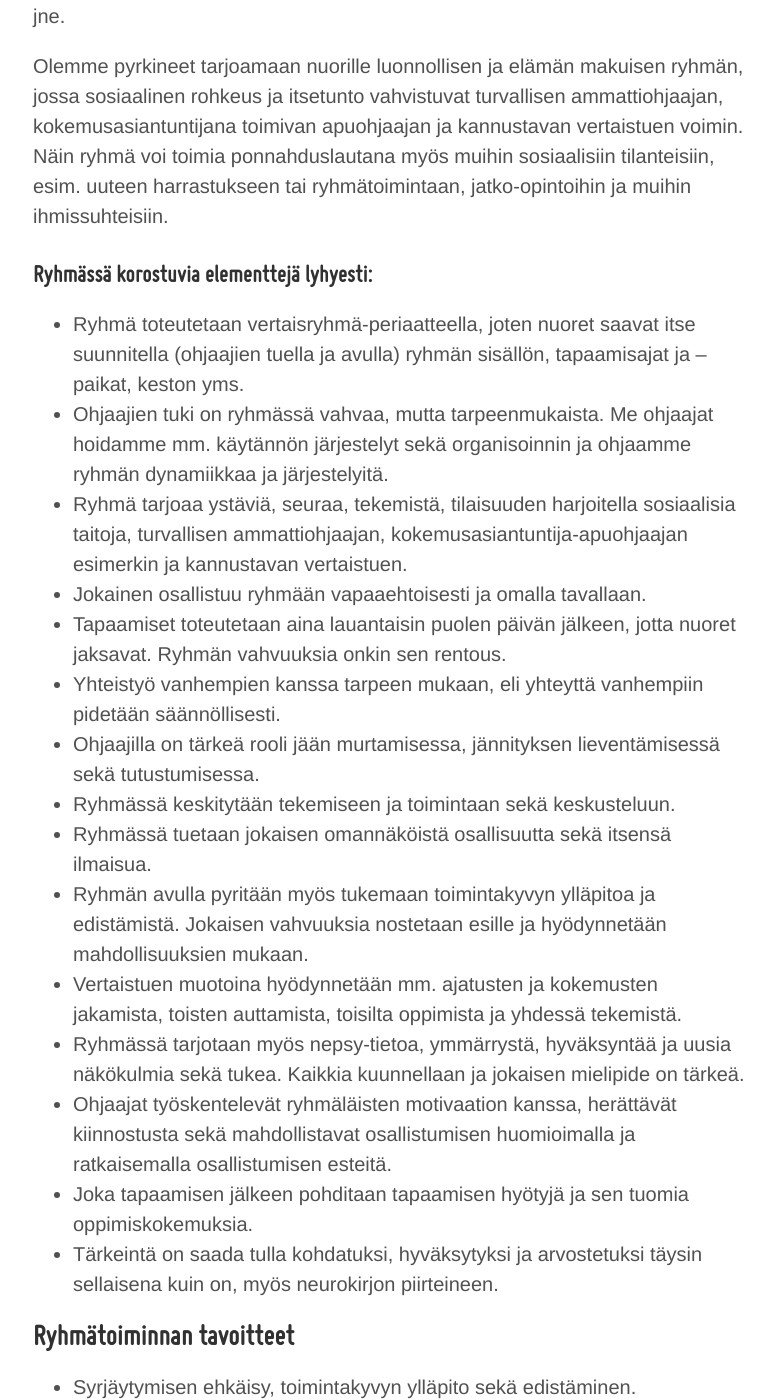
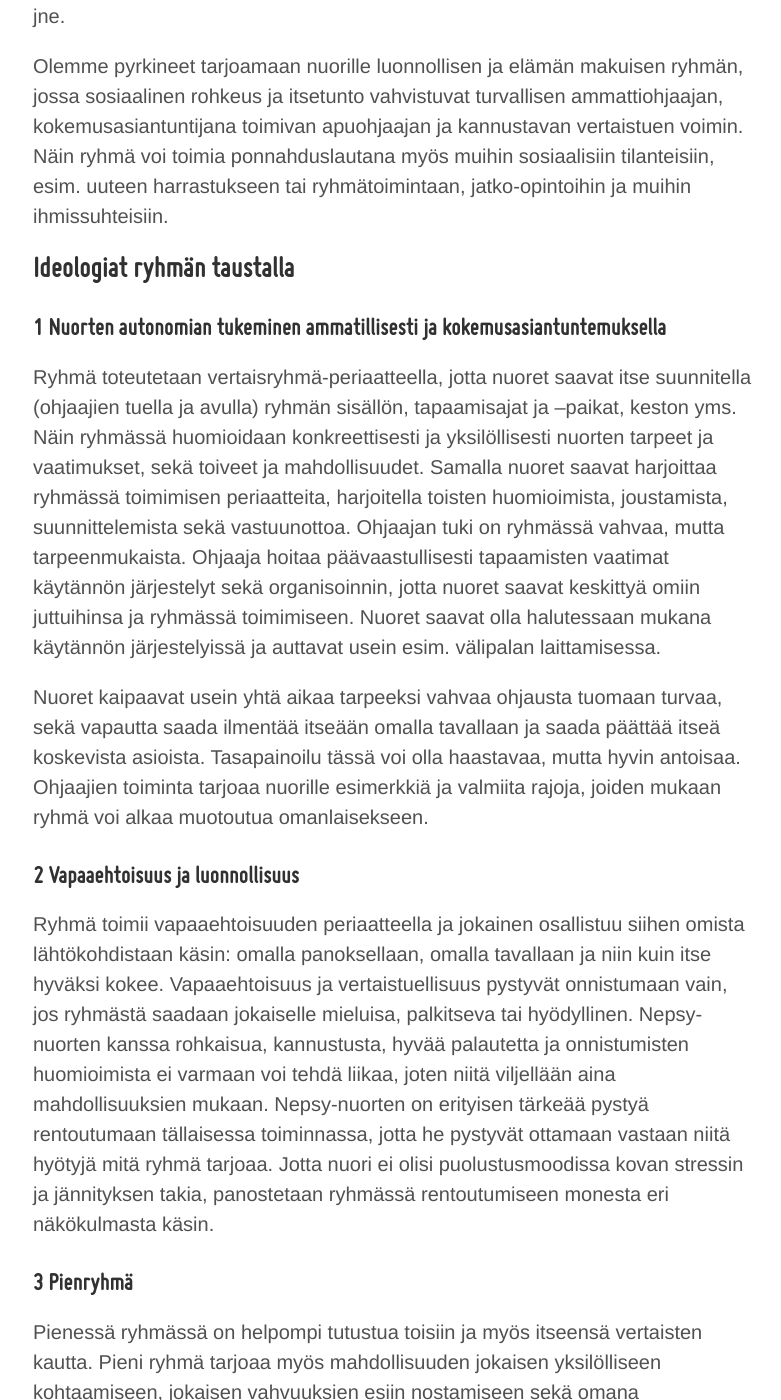
Before and after one commit to niinapiira/neppari.net, a Jekyll site: the page built from _posts/2023-08-04-ammatillisesti-ohjattu-vertaistukiryhma-nuorille.md, in a window 1280 px wide and 1400 px high, scrolled down 4713 px. Shown: the whole window, without its empty margins (247-1028 px from the left). Built offline with Jekyll 4.4.1, drawn with Linux system fonts in a browser that asks for light colours; some of the changed text lies outside the part shown.

Commit message:
Update 2023-08-04-ammatillisesti-ohjattu-vertaistukiryhma-nuorille.md

```diff
--- a/_posts/2023-08-04-ammatillisesti-ohjattu-vertaistukiryhma-nuorille.md
+++ b/_posts/2023-08-04-ammatillisesti-ohjattu-vertaistukiryhma-nuorille.md
@@ -63,42 +63,6 @@ Turvallinen ryhmä mahdollistaa myös mukavan kokemuksen uusista asioista ja ihm
 
 Olemme pyrkineet tarjoamaan nuorille luonnollisen ja elämän makuisen ryhmän, jossa sosiaalinen rohkeus ja itsetunto vahvistuvat turvallisen ammattiohjaajan, kokemusasiantuntijana toimivan apuohjaajan ja kannustavan vertaistuen voimin. Näin ryhmä voi toimia ponnahduslautana myös muihin sosiaalisiin tilanteisiin, esim. uuteen harrastukseen tai ryhmätoimintaan, jatko-opintoihin ja muihin ihmissuhteisiin.
 
-### Ryhmässä korostuvia elementtejä lyhyesti:
-
--	Ryhmä toteutetaan vertaisryhmä-periaatteella, joten nuoret saavat itse suunnitella (ohjaajien tuella ja avulla) ryhmän sisällön, tapaamisajat ja –paikat, keston yms.
--	Ohjaajien tuki on ryhmässä vahvaa, mutta tarpeenmukaista. Me ohjaajat hoidamme mm. käytännön järjestelyt sekä organisoinnin ja ohjaamme ryhmän dynamiikkaa ja järjestelyitä.
--	Ryhmä tarjoaa ystäviä, seuraa, tekemistä, tilaisuuden harjoitella sosiaalisia taitoja, turvallisen ammattiohjaajan, kokemusasiantuntija-apuohjaajan esimerkin ja kannustavan vertaistuen.
--	Jokainen osallistuu ryhmään vapaaehtoisesti ja omalla tavallaan.
--	Tapaamiset toteutetaan aina lauantaisin puolen päivän jälkeen, jotta nuoret jaksavat. Ryhmän vahvuuksia onkin sen rentous.
--	Yhteistyö vanhempien kanssa tarpeen mukaan, eli yhteyttä vanhempiin pidetään säännöllisesti.
--	Ohjaajilla on tärkeä rooli jään murtamisessa, jännityksen lieventämisessä sekä tutustumisessa.
--	Ryhmässä keskitytään tekemiseen ja toimintaan sekä keskusteluun.
--	Ryhmässä tuetaan jokaisen omannäköistä osallisuutta sekä itsensä ilmaisua.
--	Ryhmän avulla pyritään myös tukemaan toimintakyvyn ylläpitoa ja edistämistä. Jokaisen vahvuuksia nostetaan esille ja hyödynnetään mahdollisuuksien mukaan.
--	Vertaistuen muotoina hyödynnetään mm. ajatusten ja kokemusten jakamista, toisten auttamista, toisilta oppimista ja yhdessä tekemistä.
--	Ryhmässä tarjotaan myös nepsy-tietoa, ymmärrystä, hyväksyntää ja uusia näkökulmia sekä tukea. Kaikkia kuunnellaan ja jokaisen mielipide on tärkeä.
--	Ohjaajat työskentelevät ryhmäläisten motivaation kanssa, herättävät kiinnostusta sekä mahdollistavat osallistumisen huomioimalla ja ratkaisemalla osallistumisen esteitä.
--	Joka tapaamisen jälkeen pohditaan tapaamisen hyötyjä ja sen tuomia oppimiskokemuksia.
--	Tärkeintä on saada tulla kohdatuksi, hyväksytyksi ja arvostetuksi täysin sellaisena kuin on, myös neurokirjon piirteineen.
-
-
-## Ryhmätoiminnan tavoitteet
-
-- Syrjäytymisen ehkäisy, toimintakyvyn ylläpito sekä edistäminen.
-- Ennaltaehkäisevää sekä korjaavaa, matalan kynnyksen vertaistukitoimintaa, jossa myös ammatillinen sekä kokemusasiantuntijan ohjaus sekä tuki.
-- Osallisuuden ja kokonaisvaltaisen hyvinvoinnin lisääminen sekä yhteisöllisyyden vahvistaminen.
-- Sosiaalisten taitojen harjoittaminen ja tukeminen sekä sosiaalisten suhteiden tarjoaminen, mahdollistaminen ja tukeminen.
-- Tarjota ryhmätoimintaa nuorille, jotka eivät hyödy suurista ryhmistä.
-- Tarjota tekemistä, ideoita, kokeiluja ja uusia kokemuksia.
-- Tarjota ryhmän, vertaisten, kokemusasiantuntijan ja ammattilaisen tuki.
-- Yksilöllisen ja vertaistuellisen tuen tarjoaminen perustuen ihmisen omaan kokemukseen.
-- Monimuotoisen esteettömyyden edistäminen ja tasa-arvoisen osallisuuden mahdollistaminen.
-- Neurokirjon näköisen ryhmän mahdollistaminen.
-- Ryhmäytyminen, ystävystyminen ja verkostoituminen.
-- Itseen ja toisiin tutustuminen turvallisessa ja ymmärtävässä ilmapiirissä.
-- Oman toimijuuden hahmottaminen ja itsetuntemuksen lisääminen.
-- Nepsy-tietoa, ymmärrystä ja näkökulmaa sekä tukea!
-
 
 ## Ideologiat ryhmän taustalla
 
```
